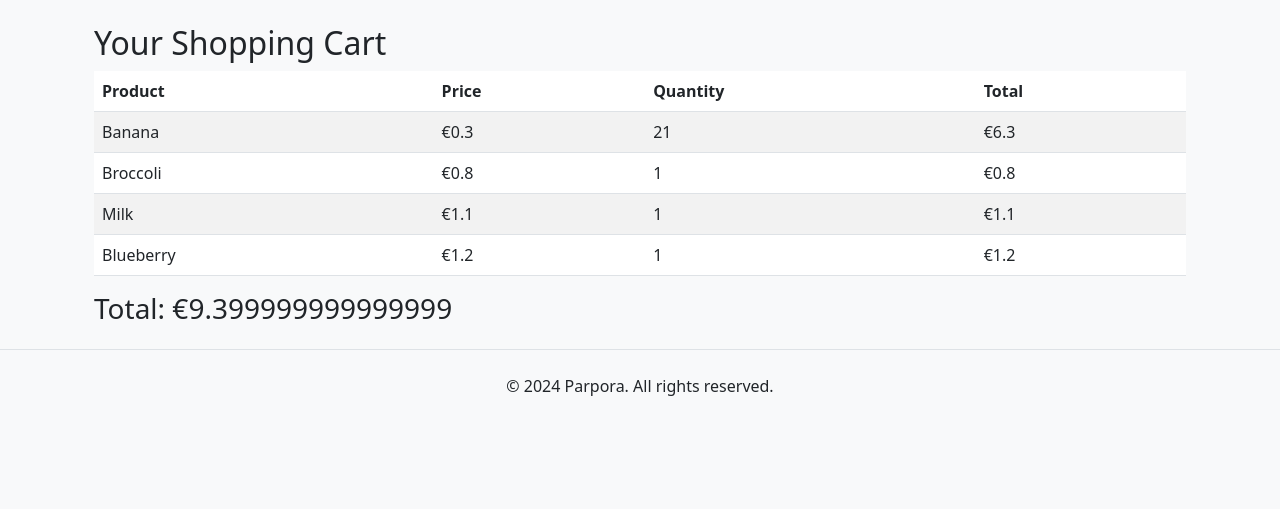
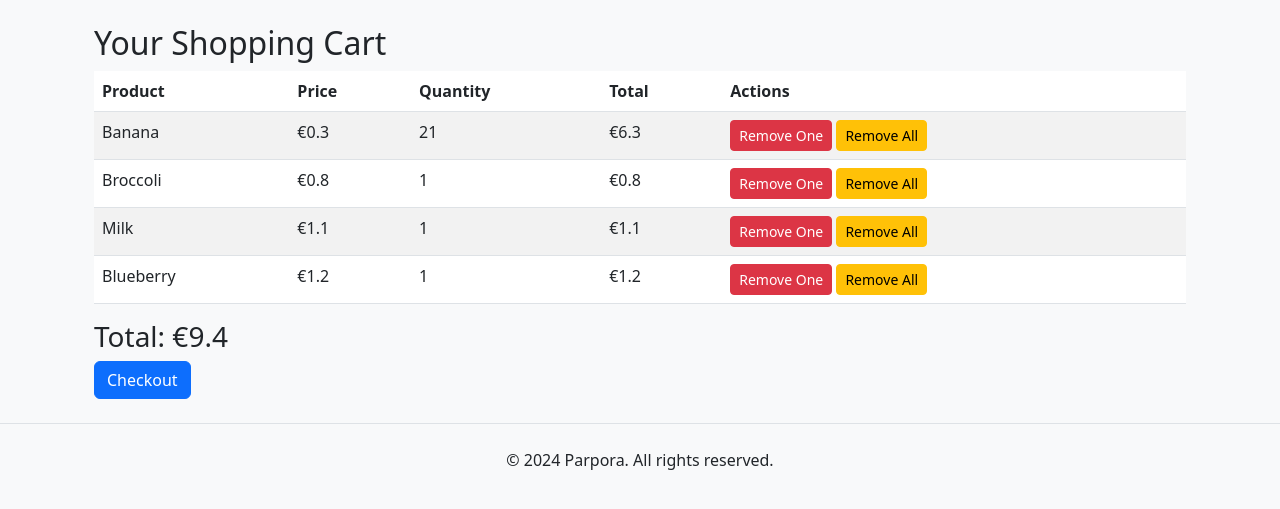
Before and after one commit to kayuserpus/Tarpinis_2, a Flask app: page /user/cart in a window 1280 px wide. Shown: the part 156-665 px from the top of the page. Run offline with Flask 3, Linux system fonts and the light colour scheme; a user stored in the database is signed in.

Commit message:
fixed_search/cart/items/amount to add to cart

```diff
--- a/app/routes/user.py
+++ b/app/routes/user.py
@@ -47,9 +47,10 @@ def balance():
 @user_bp.route('/cart', methods=['GET', 'POST'])
 @login_required
 def cart():
+    form = CartForm()
     cart_items = Cart.query.filter_by(user_id=current_user.user_id).all()
     total = sum(item.item.price * item.quantity for item in cart_items)
-    return render_template('users/cart.html', cart_items=cart_items, total=total)
+    return render_template('users/cart.html', cart_items=cart_items, total=total, form=form)
 
 
 @user_bp.route('/add_to_cart', methods=['POST'])
@@ -101,3 +102,46 @@ def account():
 def order_history():
     data = Order.query.filter_by(user_id=current_user.user_id).all()
     return render_template('users/orders_history.html', arr = data)
+
+
+@user_bp.route('/search', methods=['GET'])
+def search():
+    query = request.args.get('query', '').strip().lower()
+    if query:
+        results = Item.query.filter(Item.name.ilike(f'%{query}%')).all()
+    else:
+        results = []
+    form = CartForm()
+    return render_template('shared/index.html', products=results, form=form)
+
+@user_bp.route('/product/<product_id>')
+def product_detail(product_id):
+    product = Item.query.get_or_404(product_id)
+    form = CartForm()
+    return render_template('shared/product_detail.html', product=product, form=form)
+
+
+@user_bp.route('/remove_one_from_cart/<item_id>', methods=['POST'])
+@login_required
+def remove_one_from_cart(item_id):
+    cart_item = Cart.query.filter_by(user_id=current_user.user_id, item_id=item_id).first()
+    if cart_item:
+        if cart_item.quantity > 1:
+            cart_item.quantity -= 1
+            db.session.commit()
+            flash('One quantity of the item removed from cart.', 'success')
+        else:
+            db.session.delete(cart_item)
+            flash('Item removed from cart.', 'success')
+        db.session.commit()
+    return redirect(url_for('user.cart'))
+
+@user_bp.route('/remove_all_from_cart/<item_id>', methods=['POST'])
+@login_required
+def remove_all_from_cart(item_id):
+    cart_item = Cart.query.filter_by(user_id=current_user.user_id, item_id=item_id).first()
+    if cart_item:
+        db.session.delete(cart_item)
+        db.session.commit()
+        flash('All quantities of the item removed from cart.', 'success')
+    return redirect(url_for('user.cart'))
--- a/app/templates/shared/header.html
+++ b/app/templates/shared/header.html
@@ -4,8 +4,8 @@
             <a class="navbar-brand text-danger fw-bold display-4 me-5" href="{{ url_for('user.shop') }}">PARPORA</a>
         </div>
         <div class="d-flex align-items-center flex-grow-1">
-            <form class="d-flex me-3 flex-grow-1" role="search">
-                <input class="form-control me-2 flex-grow-1" type="search" placeholder="Search for products, e.g., milk" aria-label="Search">
+            <form class="d-flex me-3 flex-grow-1" role="search" method="GET" action="{{ url_for('user.search') }}">
+                <input class="form-control me-2 flex-grow-1" name="query" type="search" placeholder="Search for products, e.g., milk" aria-label="Search">
                 <button class="btn btn-outline-danger" type="submit">Search</button>
             </form>
             <ul class="navbar-nav d-flex flex-row">
--- a/app/templates/users/cart.html
+++ b/app/templates/users/cart.html
@@ -9,6 +9,7 @@
                 <th>Price</th>
                 <th>Quantity</th>
                 <th>Total</th>
+                <th>Actions</th>
             </tr>
         </thead>
         <tbody>
@@ -17,11 +18,25 @@
                 <td>{{ item.item.name }}</td>
                 <td>€{{ item.item.price }}</td>
                 <td>{{ item.quantity }}</td>
-                <td>€{{ item.item.price * item.quantity }}</td>
+                <td>€{{ (item.item.price * item.quantity)  | round(2) }}</td>
+                <td>
+                    <form action="{{ url_for('user.remove_one_from_cart', item_id=item.item_id) }}" method="post" style="display:inline;">
+                        {{ form.hidden_tag() }}
+                        <button class="btn btn-danger btn-sm" type="submit">Remove One</button>
+                    </form>
+                    <form action="{{ url_for('user.remove_all_from_cart', item_id=item.item_id) }}" method="post" style="display:inline;">
+                        {{ form.hidden_tag() }}
+                        <button class="btn btn-warning btn-sm" type="submit">Remove All</button>
+                    </form>
+                </td>
             </tr>
             {% endfor %}
         </tbody>
     </table>
-    <h3 class="text-right">Total: €{{ total }}</h3>
+    <h3 class="text-right">Total: €{{ total | round(2) }}</h3>
+    <form action="{{ url_for('user.checkout') }}" method="post">
+        {{ form.hidden_tag() }}
+        <button class="btn btn-primary" type="submit">Checkout</button>
+    </form>
 </div>
 {% endblock %}
```
Also changed, not shown: app/templates/shared/index.html (+13 -3 lines), app/templates/shared/product_detail.html (added, +19 -0 lines), database.db.
